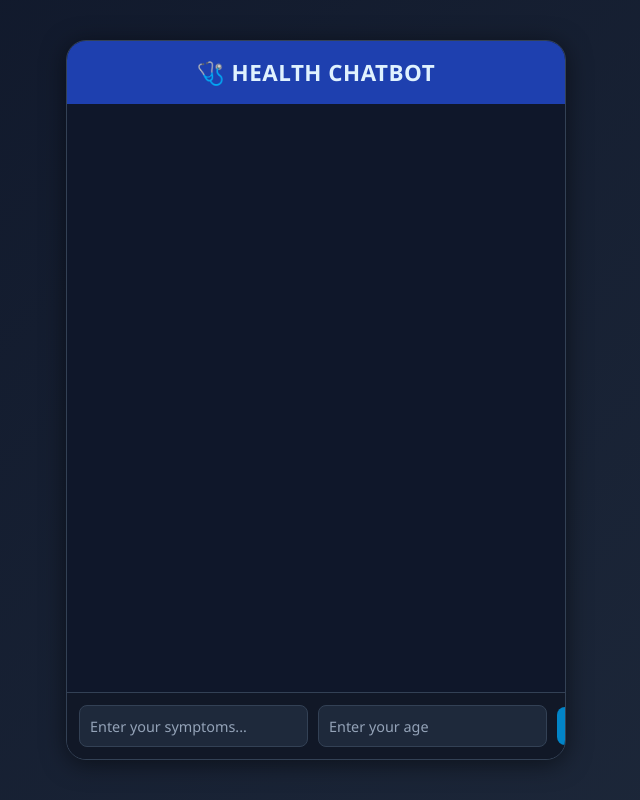
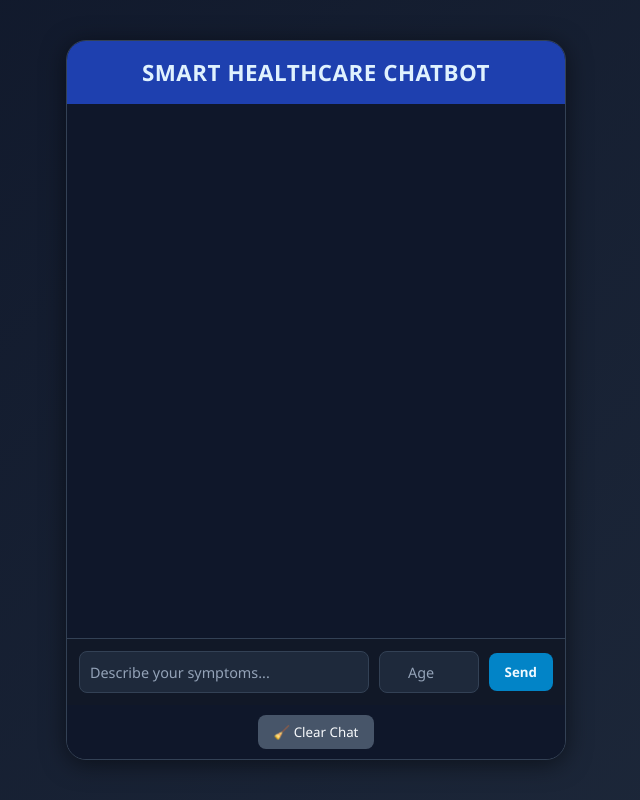
Before and after one commit to Ahmedafwan786/botfrontened, a plain HTML site: page index.html in a window 1280 px wide. Shown: the whole page, without its empty margins (324-964 px from the left). Drawn offline with Linux system fonts and the light colour scheme.

Commit message:
index.html

```diff
--- a/index.html
+++ b/index.html
@@ -3,27 +3,27 @@
 <head>
   <meta charset="UTF-8" />
   <meta name="viewport" content="width=device-width, initial-scale=1.0" />
-  <title>Health Chatbot</title>
+  <title>Smart Healthcare Chatbot</title>
   <link rel="stylesheet" href="style.css" />
-  <link rel="icon" href="favicon.ico" /> <!-- Optional favicon -->
 </head>
 <body>
   <div id="app">
-    <h1 class="title">🩺 Health Chatbot</h1>
-
-    <!-- Chat container -->
+    <h1 class="title">Smart Healthcare Chatbot</h1>
     <div class="chat-container" id="chat-box"></div>
 
-    <!-- Input area -->
     <div class="input-container">
-      <input id="user-input" type="text" placeholder="Enter your symptoms..." />
-      <input id="age-input" type="number" placeholder="Enter your age" min="1" />
-      <button id="send-button">Send</button>
+      <input id="userInput" type="text" placeholder="Describe your symptoms..." autocomplete="off" />
+      <input id="ageInput" type="number" placeholder="Age" min="1" />
+      <button id="sendBtn">Send</button>
+    </div>
+
+    <div style="text-align:center; padding:10px; background: #0f172a;">
+      <button id="clearChatBtn" class="clear-btn">🧹 Clear Chat</button>
     </div>
   </div>
 
-  <!-- Dataset and script -->
+  <script src="script.js"></script>
   <script src="dataset.js"></script>
-  <script src="script.js"></script>
+
 </body>
 </html>
```
